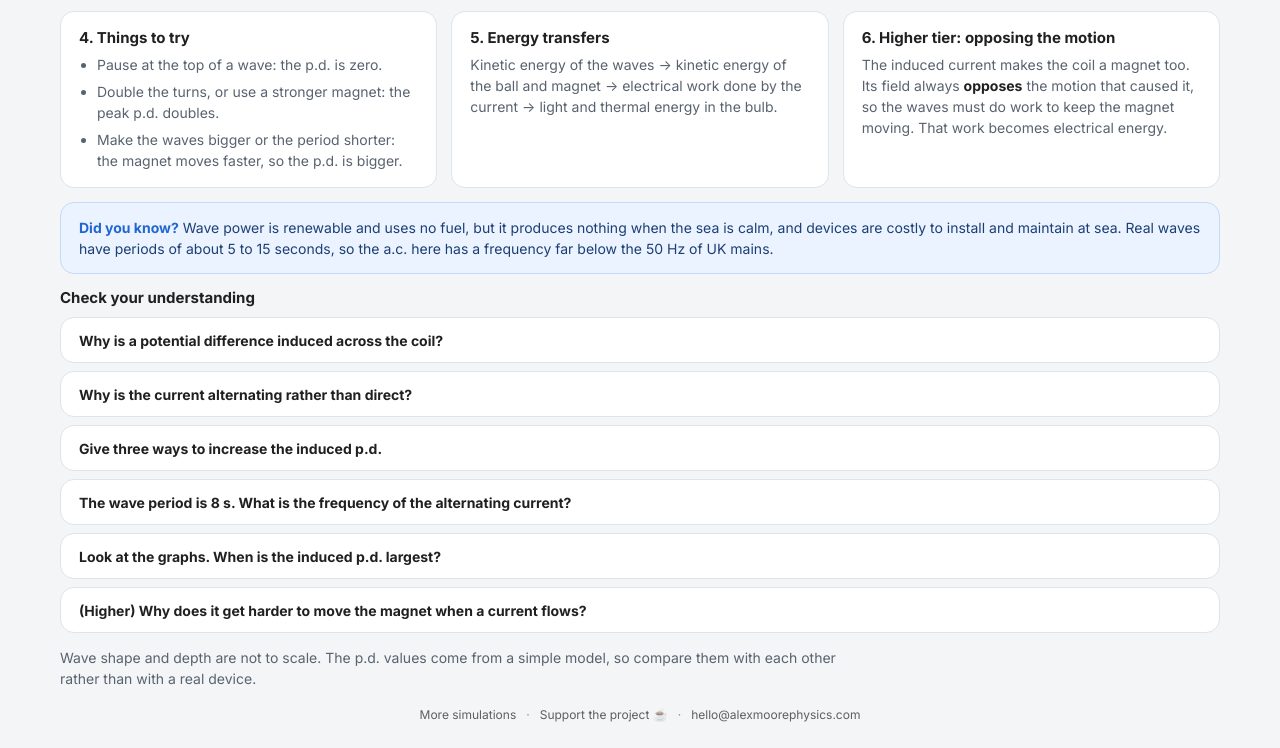
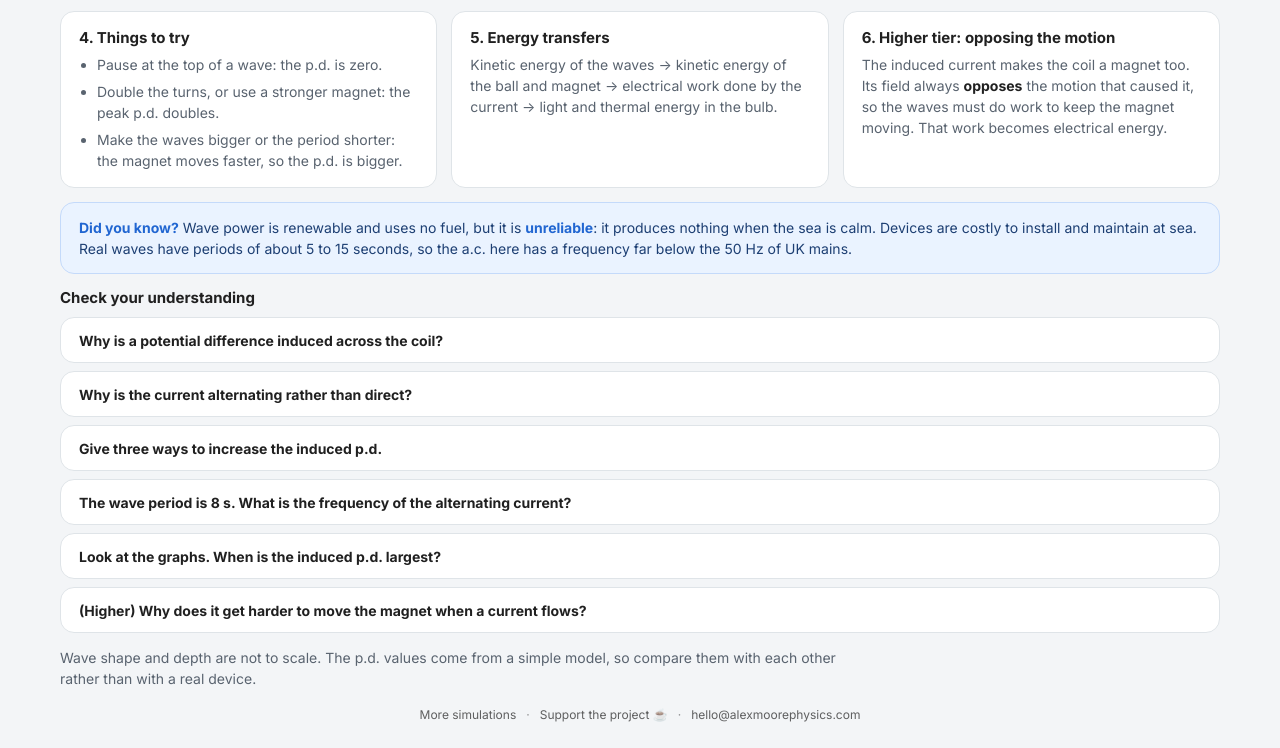
Before and after one commit to awm11/wave-power, a plain HTML site: page index.html in a window 1280 px wide. Shown: the part 1224-1972 px from the top of the page. Drawn offline with Linux system fonts and the light colour scheme; animation ran at ten frames a second.

Commit message:
Describe wave power as unreliable
Co-Authored-By: Claude Opus 5.5 <noreply@anthropic.com>
Claude-Session: https://claude.ai/code/session_011LQDa59rvwqNQUUPrUbzRS

```diff
--- a/index.html
+++ b/index.html
@@ -167,7 +167,7 @@ details>div{padding:0 18px 14px;color:var(--muted);font-size:14px;line-height:1.
       <p>The induced current makes the coil a magnet too. Its field always <b>opposes</b> the motion that caused it, so the waves must do work to keep the magnet moving. That work becomes electrical energy.</p>
     </div>
   </section>
-  <div class="didYouKnow"><b>Did you know?</b> Wave power is renewable and uses no fuel, but it produces nothing when the sea is calm, and devices are costly to install and maintain at sea. Real waves have periods of about 5 to 15 seconds, so the a.c. here has a frequency far below the 50&nbsp;Hz of UK mains.</div>
+  <div class="didYouKnow"><b>Did you know?</b> Wave power is renewable and uses no fuel, but it is <b>unreliable</b>: it produces nothing when the sea is calm. Devices are costly to install and maintain at sea. Real waves have periods of about 5 to 15 seconds, so the a.c. here has a frequency far below the 50&nbsp;Hz of UK mains.</div>
 
   <section class="quiz">
     <h2>Check your understanding</h2>
```
